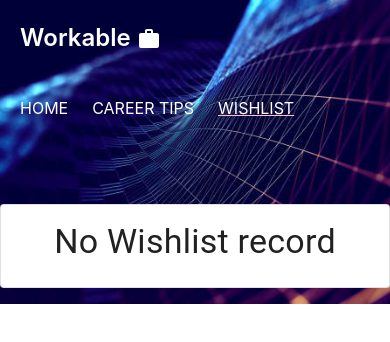
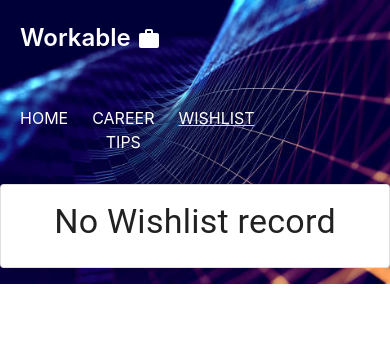
Before and after one commit to WendyVsQz/Workable, a React (Create React App) app: page /wishlist in a window 390 px wide. Shown: the top 342 px of the page. Built offline with nearby package versions, Linux system fonts and the light colour scheme.

Commit message:
responsive-design

```diff
--- a/src/components/WishList/wish-list.css
+++ b/src/components/WishList/wish-list.css
@@ -4,3 +4,30 @@
     margin-right: auto;
     margin-left: auto;
 }
+
+@media screen and (max-width: 1200px) {
+    .wishlist-card {
+      margin: 10px 0;
+      width: 100%;
+      padding: 0;
+      text-align: center;
+  }
+  }
+
+  @media screen and (max-width: 768px) {
+    .wishlist-card {
+      margin: 10px 0;
+      width: 100%;
+      padding: 0;
+      text-align: center;
+  }
+  }
+/*mobiles*/
+  @media screen and (max-width: 480px) {
+    .wishlist-card {
+      margin: 10px 0;
+      width: 100%;
+      padding: 0;
+      text-align: center;
+  }
+  }
--- a/src/components/card/card-component.css
+++ b/src/components/card/card-component.css
@@ -30,3 +30,18 @@
 .empty-card-text {
     text-align: center;
 }
+
+@media screen and (max-width: 1200px) {
+    .custom-card-layout {
+        width: 100%;
+
+}
+}
+/*tablets*/
+@media screen and (max-width: 768px) {
+    .custom-card-layout {
+        width: 100%;
+
+}
+
+};
--- a/src/components/navbar/NavApp.css
+++ b/src/components/navbar/NavApp.css
@@ -35,3 +35,23 @@ li a.active{
   text-decoration: underline;
   text-decoration-color: pink;
 }
+
+@media screen and (max-width: 1200px) {
+  .nav ul {
+    margin: 10px 0;
+    width: 30%;
+    padding: 0;
+    text-align: right;
+}
+}
+
+@media screen and (max-width: 768px) {
+  .nav ul {
+    margin: 10px 0;
+    width: 50%;
+    padding: 0;
+    text-align: center;
+
+
+}
+}
```
Also changed, not shown: src/components/careerTips/careerTips.css (+26 -0 lines).
